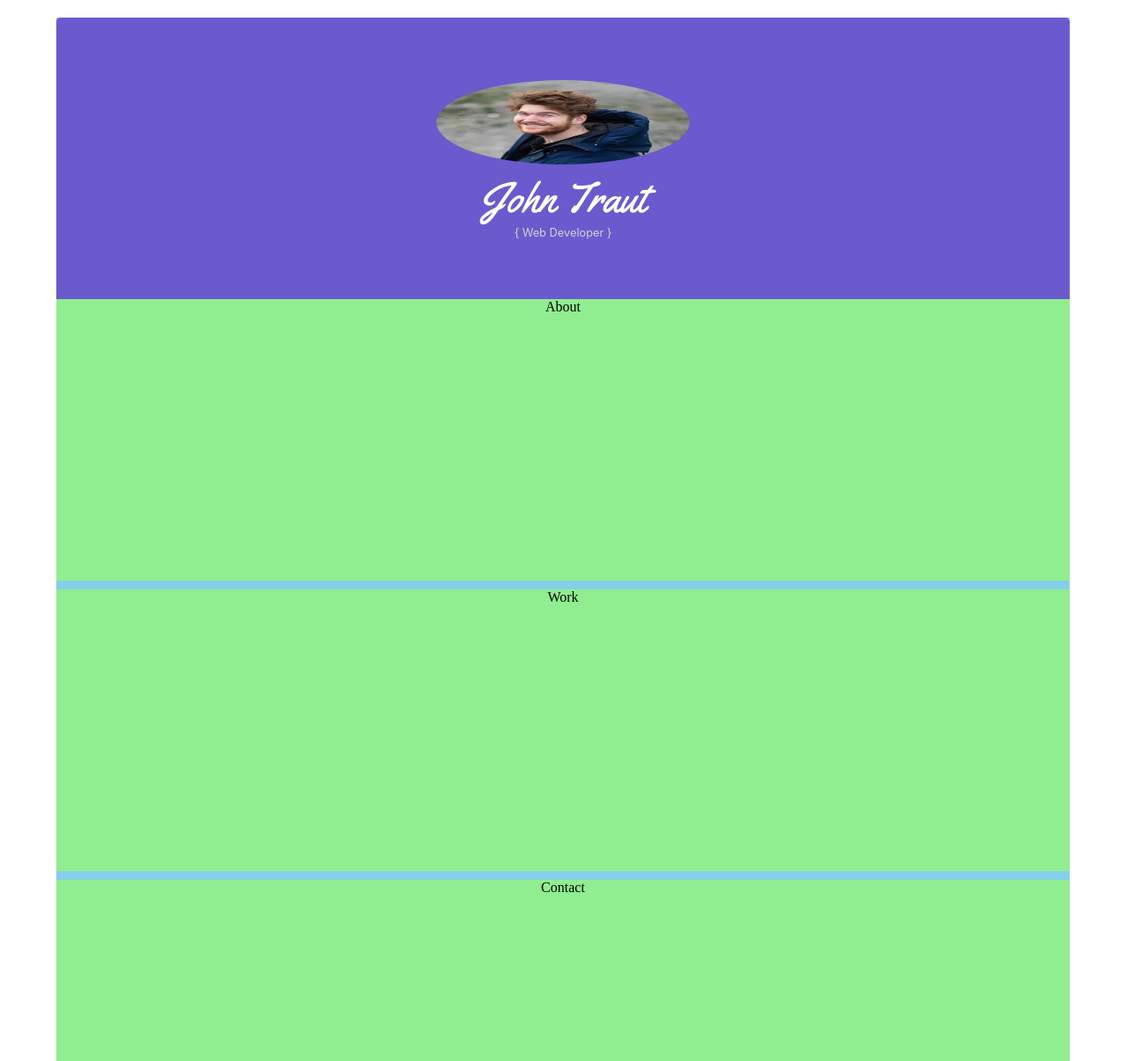
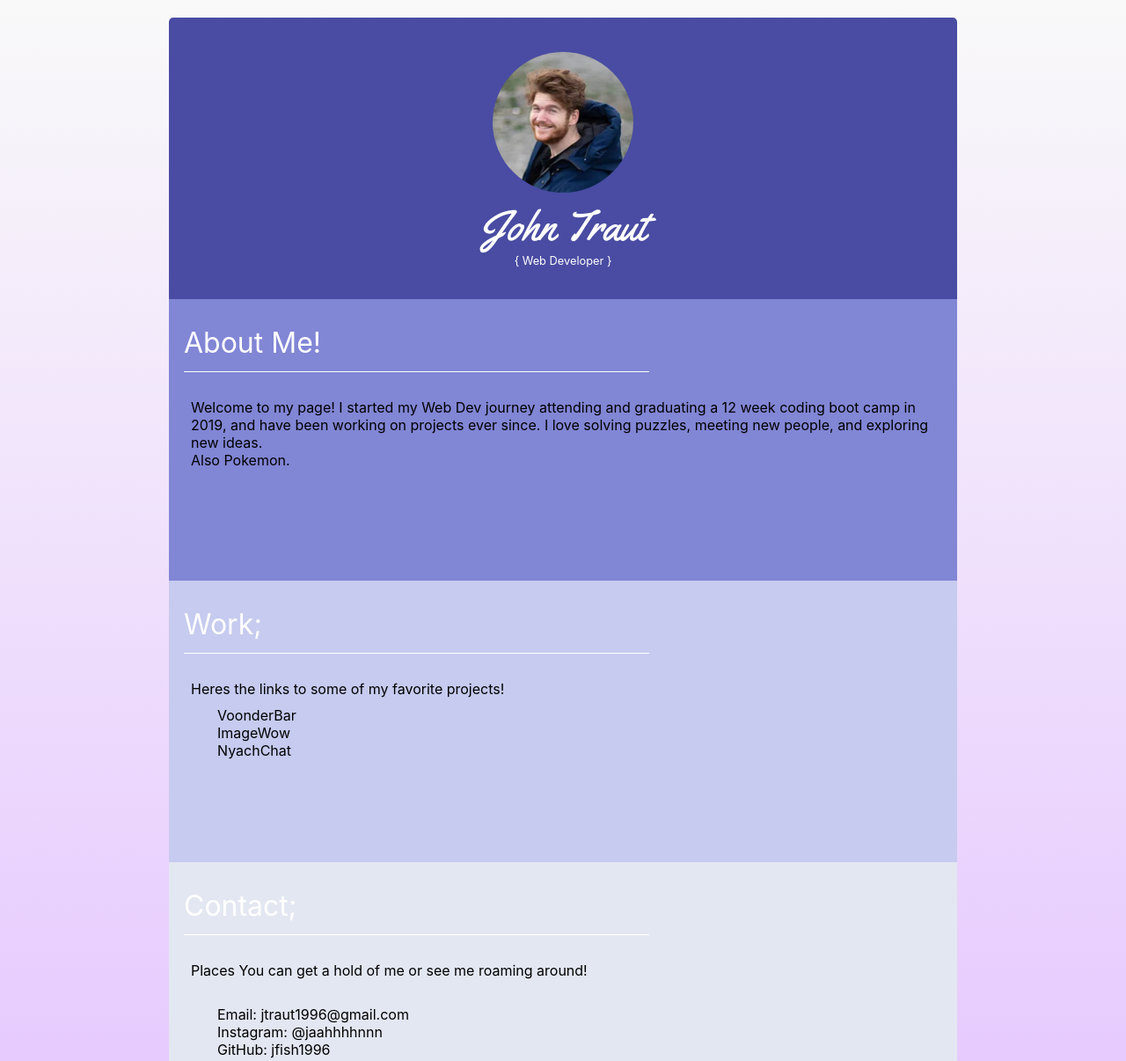
Before and after one commit to jfish1996/Portfolio2.0, a plain HTML site: page index.html in a window 1280 px wide. Shown: the top 1206 px of the page at 88% size. Drawn offline with Linux system fonts and the light colour scheme.

Commit message:
CSS more built out

```diff
--- a/index.css
+++ b/index.css
@@ -1,17 +1,30 @@
 * {
   margin: 0;
+  font-family: -apple-system, BlinkMacSystemFont, "Segoe UI", Roboto, Oxygen,
+    Ubuntu, Cantarell, "Open Sans", "Helvetica Neue", sans-serif;
+}
+
+body {
+  background: rgb(229, 198, 255);
+  background: linear-gradient(
+    0deg,
+    rgba(229, 198, 255, 1) 0%,
+    rgba(249, 249, 249, 1) 100%
+  );
+}
+
+ul {
+  list-style: none;
 }
 
 .card-container {
   width: 90%;
-  height: 200vh;
-  background-color: skyblue;
   margin: 20px auto;
 }
 
 .Intro-Hero {
   height: 20rem;
-  background-color: slateblue;
+  background-color: #494ca2;
   width: 100%;
   border-top-left-radius: 5px;
   border-top-right-radius: 5px;
@@ -23,9 +36,10 @@
 
 .my-picture {
   border-radius: 50%;
-  width: 25%;
-  height: 30%;
+  width: 10rem;
+  height: 10rem;
   margin-top: 2px;
+  object-fit: cover;
 }
 
 .name-statement {
@@ -45,17 +59,56 @@
   font-size: 0.8rem;
   font-family: -apple-system, BlinkMacSystemFont, "Segoe UI", Roboto, Oxygen,
     Ubuntu, Cantarell, "Open Sans", "Helvetica Neue", sans-serif;
-  color: lightgray;
+  color: white;
   /* margin: 10px; */
 }
 
 .section {
   height: 20rem;
-  background-color: lightgreen;
   width: 100%;
-  margin-bottom: 10px;
   display: flex;
   flex-direction: column;
-  /* justify-content: center; */
-  align-items: center;
+  justify-content: flex-start;
+  padding-left: 15px;
+  box-sizing: border-box;
+  background-color: #f9ed69;
 }
+
+.section:nth-of-type(2) {
+  background-color: #8186d5;
+}
+.section:nth-of-type(3) {
+  background-color: #c6cbef;
+}
+.section:nth-of-type(4) {
+  background-color: #e3e7f1;
+}
+
+.statment > p:nth-of-type(1) {
+  margin: 30px 2px 0;
+  font-size: 2rem;
+  border-bottom: 1px solid #ffff;
+  width: 60%;
+  padding-bottom: 0.8rem;
+  color: white;
+}
+.statment > p:nth-of-type(2) {
+  margin-top: 20px;
+  padding: 10px;
+}
+
+@media screen and (min-width: 850px) {
+  .card-container {
+    width: 70%;
+  }
+
+  .my-picture {
+    width: 10rem;
+    height: 10rem;
+  }
+
+  .section {
+    display: flex;
+    flex-direction: column;
+  }
+}
--- a/index.html
+++ b/index.html
@@ -22,21 +22,40 @@
         </div>
       </div>
       <div class="section pt2">
-        <div class="about-statment">
-          <p>About</p>
-          <p></p>
+        <div class="about statment">
+          <p>About Me!</p>
+          <p>
+            Welcome to my page! I started my Web Dev journey attending and
+            graduating a 12 week coding boot camp in 2019, and have been working
+            on projects ever since. I love solving puzzles, meeting new people,
+            and exploring new ideas.
+            <br />
+
+            Also Pokemon.
+          </p>
         </div>
       </div>
       <div class="section pt3">
-        <div class="work-statment">
-          <p>Work</p>
-          <p></p>
+        <div class="work statment">
+          <p>Work;</p>
+          <p>Heres the links to some of my favorite projects!</p>
+          <ul>
+            <li>VoonderBar</li>
+            <li>ImageWow</li>
+            <li>NyachChat</li>
+          </ul>
         </div>
       </div>
       <div class="section pt4">
-        <div class="contact">
-          <p>Contact</p>
-          <p></p>
+        <div class="contact statment">
+          <p>Contact;</p>
+          <p>Places You can get a hold of me or see me roaming around!</p>
+          <br />
+          <ul>
+            <li>Email: jtraut1996@gmail.com</li>
+            <li>Instagram: @jaahhhhnnn</li>
+            <li>GitHub: jfish1996</li>
+          </ul>
         </div>
       </div>
     </div>
```
